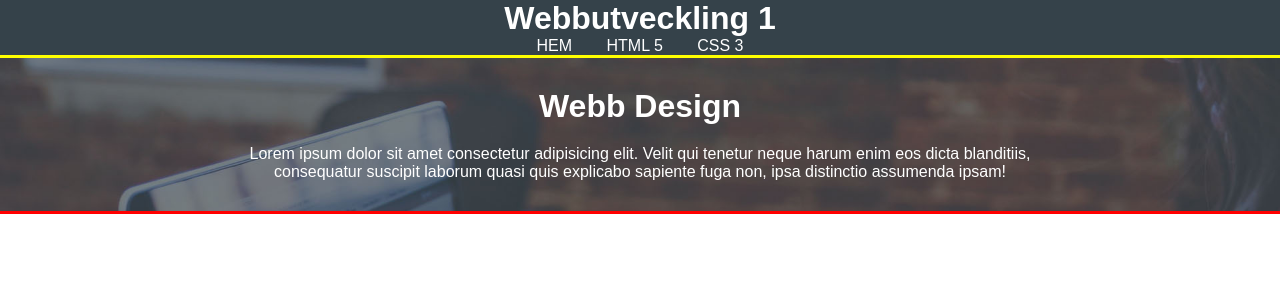
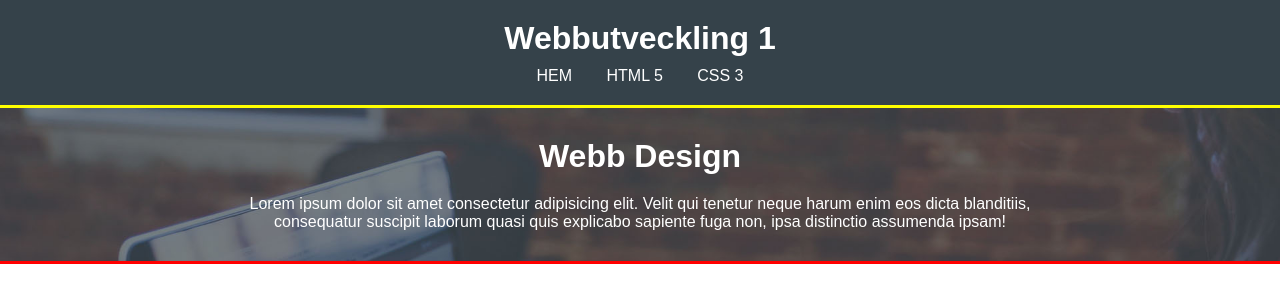
Before and after one commit to TE22E-Zettergren-Simon/lek3b-uppg3, a plain HTML site: page index.html in a window 1280 px wide. Drawn offline with Linux system fonts and the light colour scheme.

Commit message:
top div style ändring

```diff
--- a/style.css
+++ b/style.css
@@ -14,10 +14,12 @@ body {
 	flex-direction: column;
 	align-items: center;
 
+	padding: 20px;
+	gap: 10px;
+
 	background-color: #35424a;
 	color: white;
-	border: 3px solid yellow;
-	border-style: none none solid none;
+	border-bottom: 3px solid yellow;
 }
 
 .top a {
```
